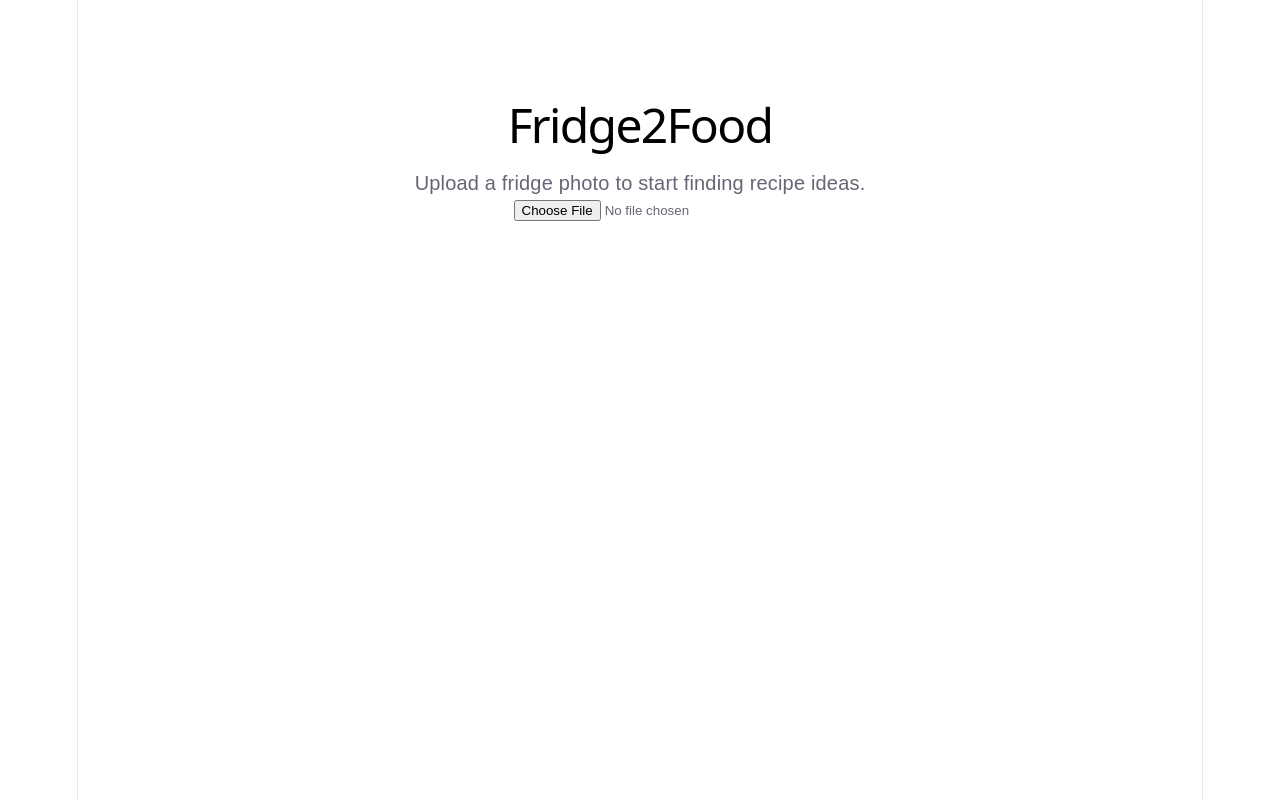
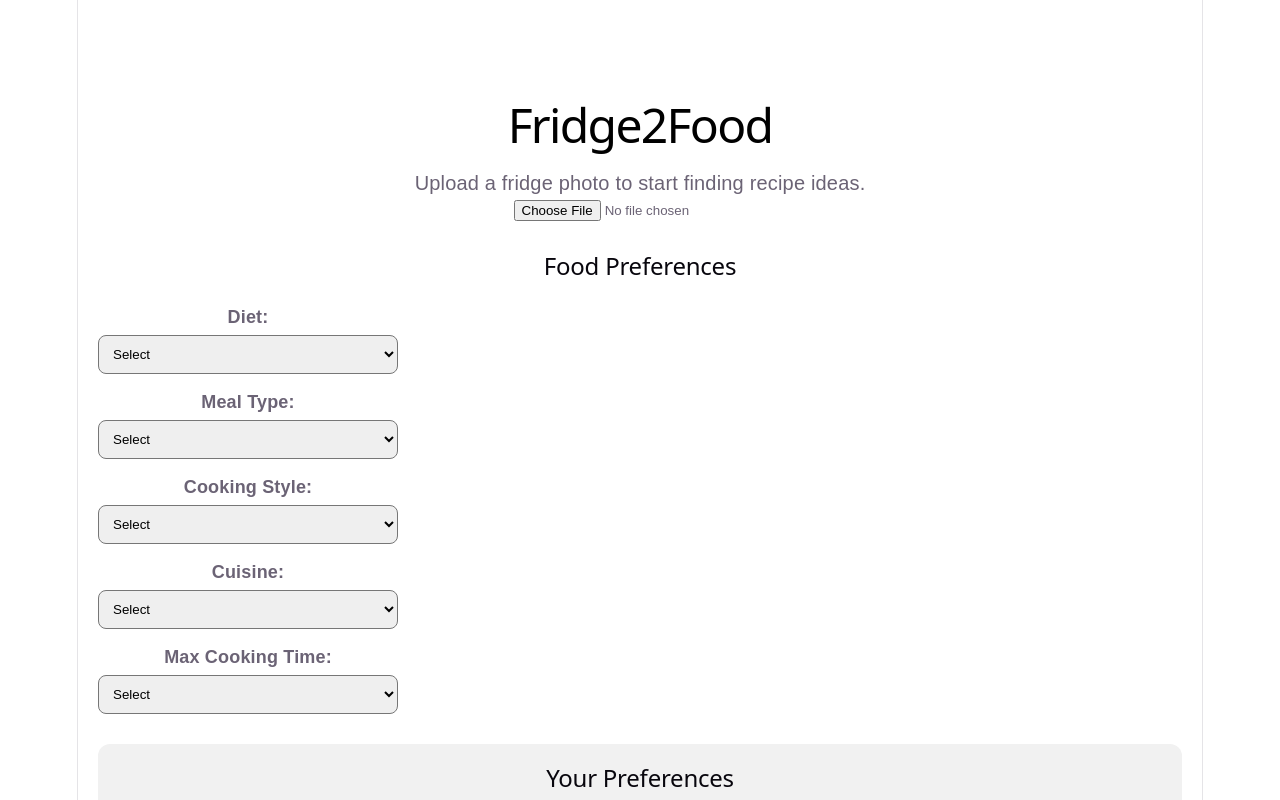
Before and after one commit to mirandapan1/Grocery-AI, a React (Vite) app in the folder grocery-app/: page / in a window 1280 px wide. Shown: the top 800 px of the page. Built offline with nearby package versions, Linux system fonts and the light colour scheme.

Commit message:
added preferences

```diff
--- a/grocery-app/src/App.css
+++ b/grocery-app/src/App.css
@@ -27,3 +27,30 @@ button {
   font-size: 16px;
   cursor: pointer;
 }
+
+.preferences {
+  margin-top: 30px;
+  display: flex;
+  flex-direction: column;
+  gap: 15px;
+}
+
+.preferences label {
+  display: flex;
+  flex-direction: column;
+  font-weight: bold;
+  max-width: 300px;
+}
+
+.preferences select {
+  margin-top: 5px;
+  padding: 10px;
+  border-radius: 8px;
+}
+
+.results {
+  margin-top: 30px;
+  padding: 20px;
+  background: #f1f1f1;
+  border-radius: 12px;
+}
--- a/grocery-app/src/App.jsx
+++ b/grocery-app/src/App.jsx
@@ -4,6 +4,16 @@ import "./App.css";
 function App() {
   const [image, setImage] = useState(null);
 
+  //stated preferences heahhaahahaa
+  const [preferences, setPreferences] = useState({
+    diet: "",
+    mealType: "",
+    cookingStyle: "",
+    cuisine: "",
+    maxTime: ""
+  });
+
+  // upload image
   function handleUpload(event) {
     const file = event.target.files[0];
     if (file) {
@@ -12,11 +22,21 @@ function App() {
     }
   }
 
+
+  function handlePreferenceChange(event) {
+    const {name, value} = event.target;
+    setPreferences({
+      ...preferences,
+      [name]: value
+    });
+
+  }
+
   return (
     <div className="app">
       <h1>Fridge2Food</h1>
       <p>Upload a fridge photo to start finding recipe ideas.</p>
-
+      {/* image upload hehaha */}
       <input type="file" accept="image/*" onChange={handleUpload} />
 
       {image && (
@@ -25,8 +45,119 @@ function App() {
           <img src={image} alt="Uploaded fridge" className="preview" />
         </div>
       )}
+
+
+    {/* preferences section */}
+
+      <div className="preferences">
+        <h2>Food Preferences</h2>
+
+        <label>
+          Diet:
+          <select
+            name="diet"
+            value={preferences.diet}
+            onChange={handlePreferenceChange}
+
+          >
+            <option value="">Select</option>
+            <option value="vegetarian">Vegetarian</option>
+            <option value="vegan">Vegan</option>
+            <option value="high-protein">High Protein</option>
+            <option value="gluten-free">Gluten Free</option>
+            <option value="any">Any</option>
+          </select>
+        </label>
+
+
+
+        {/* meal type */}
+        <label>
+          Meal Type:
+          <select
+            name="mealType"
+            value={preferences.mealType}
+            onChange={handlePreferenceChange}
+          >
+            <option value="">Select</option>
+            <option value="breakfast">Breakfast</option>
+            <option value="lunch">Lunch</option>
+            <option value="dinner">Dinner</option>
+            <option value="dessert">Dessert</option>
+            <option value="any">Any</option>
+
+          </select>
+        </label>
+
+        {/* cooking type */}
+        <label>
+          Cooking Style:
+          <select
+            name="cookingStyle"
+            value={preferences.cookingStyle}
+            onChange={handlePreferenceChange}
+          >
+            <option value="">Select</option>
+            <option value="baked">Baked</option>
+            <option value="fried">Fried</option>
+            <option value="grilled">Grilled</option>
+            <option value="air-fried">Air Fried</option>
+            <option value="any">Any</option>
+          </select>
+        </label>
+
+        <label>
+          Cuisine:
+          <select
+            name="cuisine"
+            value={preferences.cuisine}
+            onChange={handlePreferenceChange}
+          >
+            <option value="">Select</option>
+            <option value="italian">Italian</option>
+            <option value="mexican">Mexican</option>
+            <option value="american">American</option>
+            <option value="asian">Asian</option>
+            <option value="any">Any</option>
+          </select>
+        </label>
+
+        {/* cooking time */}
+        <label>
+          Max Cooking Time:
+          <select
+            name="maxTime"
+            value={preferences.maxTime}
+            onChange={handlePreferenceChange}
+          >
+            <option value="">Select</option>
+            <option value="15">15 Minutes</option>
+            <option value="30">30 Minutes</option>
+            <option value="60">1 Hour</option>
+            <option value="any">Any</option>
+          </select>
+        </label>
+      </div>
+
+      {/* preview user preferences */}
+      <div className="results">
+        <h2>Your Preferences</h2>
+
+        <p><strong>Diet:</strong> {preferences.diet}</p>
+        <p><strong>Meal Type:</strong> {preferences.mealType}</p>
+        <p><strong>Cooking Style:</strong> {preferences.cookingStyle}</p>
+        <p><strong>Cuisine:</strong> {preferences.cuisine}</p>
+        <p><strong>Max Time:</strong> {preferences.maxTime} mins</p>
+      </div>
     </div>
+
+
   );
+
+
 }
 
+
+
+
 export default App;
```
